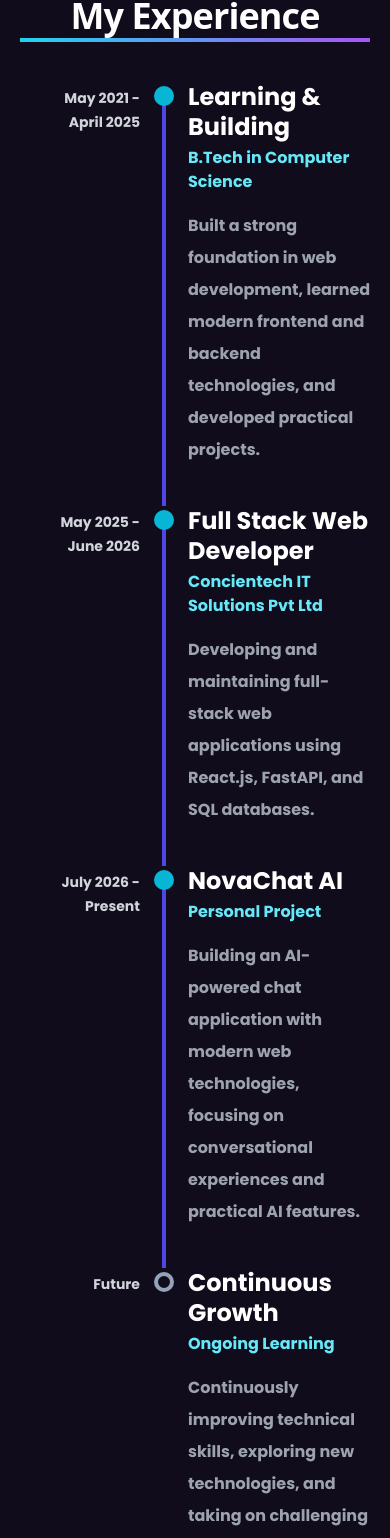
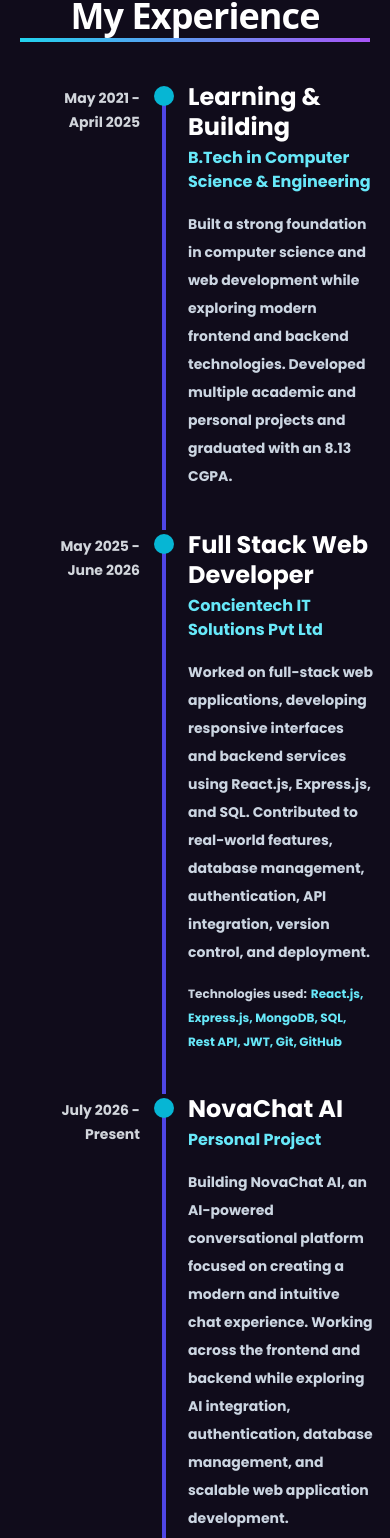
Before and after one commit to ItsHiteshKr/myself_portfolio, a React (Vite) app: page / in a window 390 px wide. Shown: the part 4290-5828 px from the top of the page. Built offline with nearby package versions, Linux system fonts and the light colour scheme.

Commit message:
only form left and some improvement

```diff
--- a/src/assets/My_details/skill.json
+++ b/src/assets/My_details/skill.json
@@ -73,15 +73,15 @@
             "id": 1,
             "year": "May 2021 - April 2025",
             "title": "Learning & Building",
-            "place": "B.Tech in Computer Science",
-            "description": "Built a strong foundation in web development, learned modern frontend and backend technologies, and developed practical projects."
+            "place": "B.Tech in Computer Science & Engineering",
+            "description": "Built a strong foundation in computer science and web development while exploring modern frontend and backend technologies. Developed multiple academic and personal projects and graduated with an 8.13 CGPA."
         },
         {
             "id": 2,
             "year": "May 2025 - June 2026",
             "title": "Full Stack Web Developer",
             "place": "Concientech IT Solutions Pvt Ltd",
-            "description": "Developing and maintaining full-stack web applications using React.js, FastAPI, and SQL databases.",
+            "description": "Worked on full-stack web applications, developing responsive interfaces and backend services using React.js, Express.js, and SQL. Contributed to real-world features, database management, authentication, API integration, version control, and deployment.",
             "technologies": [
                 "React.js",
                 "Express.js",
@@ -98,9 +98,8 @@
             "year": "July 2026 - Present",
             "title": "NovaChat AI",
             "place": "Personal Project",
-            "description": "Building an AI-powered chat application with modern web technologies, focusing on conversational experiences and practical AI features.",
+            "description": "Building NovaChat AI, an AI-powered conversational platform focused on creating a modern and intuitive chat experience. Working across the frontend and backend while exploring AI integration, authentication, database management, and scalable web application development.",
             "technologies": [
-                "HTML",
                 "Tailwind CSS",
                 "React.js",
                 "Node.js",
@@ -115,7 +114,7 @@
             "year": "Future",
             "title": "Continuous Growth",
             "place": "Ongoing Learning",
-            "description": "Continuously improving technical skills, exploring new technologies, and taking on challenging projects.",
+            "description": "Continuing to strengthen full-stack development skills, explore emerging technologies, and build meaningful projects while focusing on writing better, scalable, and user-friendly applications.",
             "technologies": [
                 "React.js",
                 "Express.js",
--- a/src/components/Experience.jsx
+++ b/src/components/Experience.jsx
@@ -53,7 +53,7 @@ const Experience = () => {
                     My Experience
                 </h2>
                 <div className="mx-auto mb-4 h-1 w-full max-w-[350px] bg-gradient-to-r from-cyan-400 to-purple-500"></div>
-                <div className="relative mx-auto mt-10 max-w-3xl pl-8 md:pl-12">
+                <div className="relative mx-auto mt-10 w-full max-w-5xl pl-8 md:pl-12">
                     {[...(ExperienceData.timeline || [])].map((experience, index, timeline) => {
                         const isFuture = experience.year === "Future";
 
@@ -84,9 +84,20 @@ const Experience = () => {
                                     <p className="mt-1 text-base text-cyan-300 sm:text-lg">
                                         {experience.place}
                                     </p>
-                                    <p className="mt-4 max-w-2xl leading-loose sm:text-xs text-gray-400">
+                                    <p className="mt-4 max-w-4xl text-sm leading-7 text-slate-300 sm:text-base sm:leading-8 md:text-lg">
                                         {experience.description}
                                     </p>
+                                    {
+                                        experience.technologies && (
+                                            <p className="mt-4 max-w-4xl text-xs leading-6 text-slate-400 sm:text-sm">
+                                                <span className="font-semibold text-slate-300">Technologies used:</span>
+                                                <span className="ml-1 text-cyan-300">
+                                                    {experience.technologies?.join(", ")}
+                                                </span>
+                                            </p>
+                                        )
+                                    }
+
                                 </div>
                             </article>
                         );
```
Also changed, not shown: 2 other files (tests, documents, lock files or other folders).
